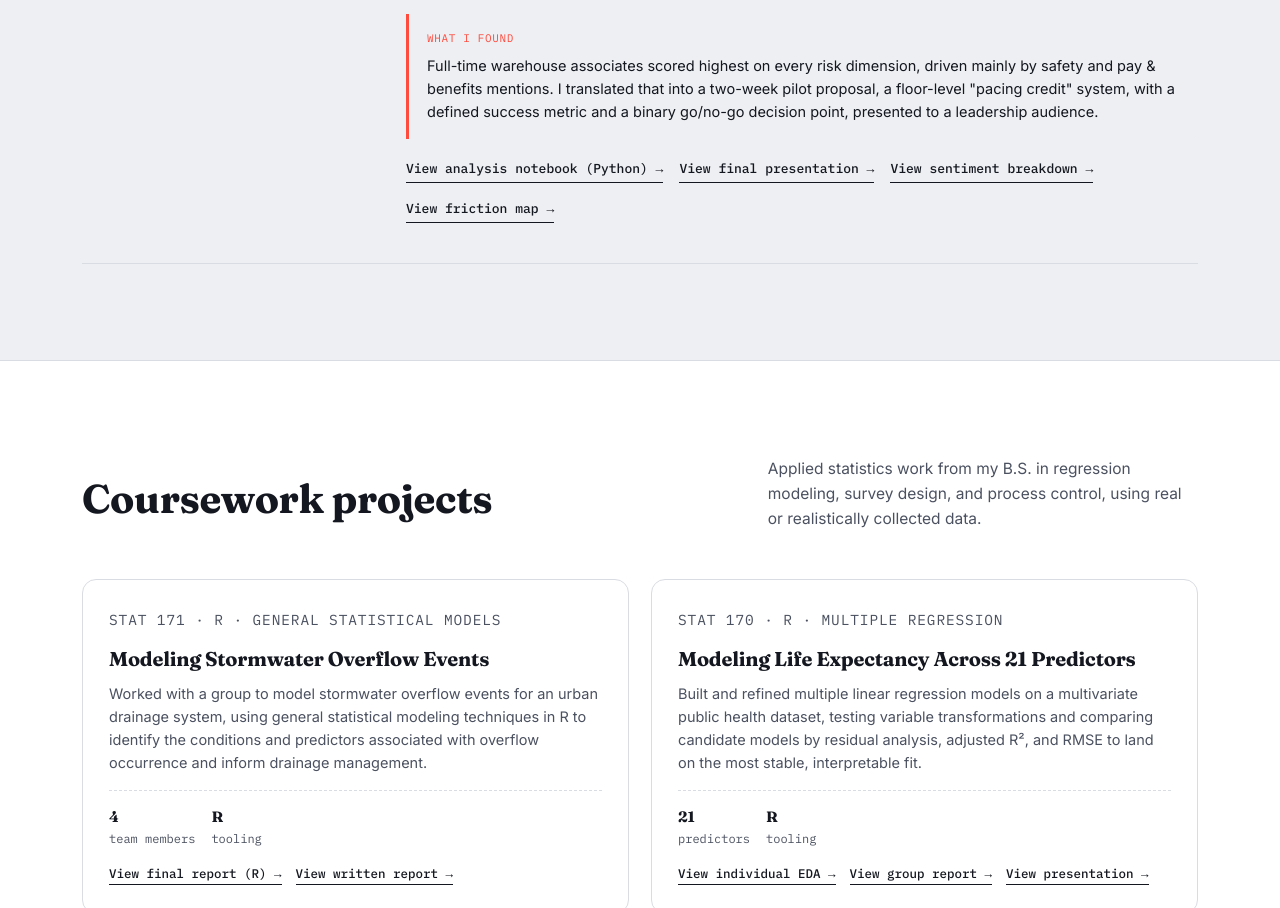
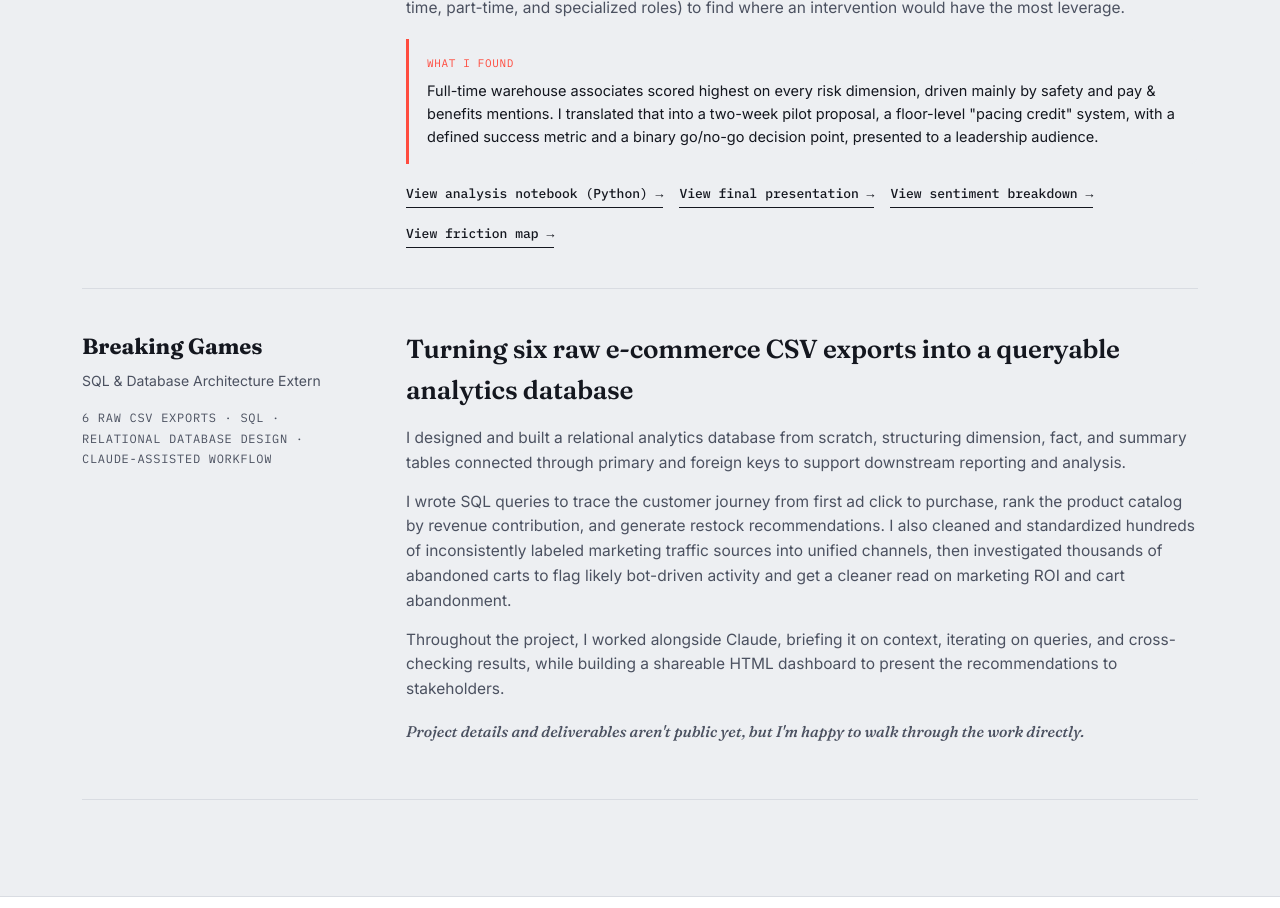
Before and after one commit to 0p3ny0urr1c3/2026-portfolio, a plain HTML site: page index.html in a window 1280 px wide. Shown: the part 2925-3833 px from the top of the page. Drawn offline with Linux system fonts and the light colour scheme.

Commit message:
Update index.html

```diff
--- a/index.html
+++ b/index.html
@@ -230,6 +230,10 @@
     display:inline-flex;align-items:center;gap:6px;
   }
   .story-links a:hover{color:var(--signal);border-color:var(--signal);}
+  .story-note{
+    margin-top:18px;font-family:'Fraunces',serif;font-style:italic;
+    color:var(--ink-soft);font-size:15px;
+  }
 
   /* ===== PROJECTS GRID ===== */
   .proj-grid{display:grid;grid-template-columns:repeat(2,1fr);gap:22px;}
@@ -338,8 +342,8 @@
     </div>
     <div class="about-body">
       <p>I graduated from UC Riverside in <strong>June 2026 with a B.S. in Statistics and a minor in Information Systems</strong>, a combination that means I'm equally comfortable in the math behind a model and the systems that data actually lives in.</p>
-      <p>What draws me to data analytics is the moment a pile of disconnected numbers resolves into a clear story, a connection nobody had drawn yet, a pattern that explains why a system is underperforming, a variable a client hadn't thought to check. I'm not attached to a single industry. I've worked in healthcare policy and workforce sentiment so far, and I'm simply drawn to the room where data gets to solve something real.</p>
-      <p>Across two data analytics externships and a run of applied statistics coursework, I've used <strong>Python, R, SQL, Excel, and Power BI</strong> to move from raw records to a model to a dashboard a non-technical stakeholder can actually use, and I document my methods along the way so the work can be audited or reproduced.</p>
+      <p>What draws me to data analytics is the moment a pile of disconnected numbers resolves into a clear story, a connection nobody had drawn yet, a pattern that explains why a system is underperforming, a variable a client hadn't thought to check. I'm not attached to a single industry. I've worked in healthcare policy, workforce sentiment, and e-commerce so far, and I'm simply drawn to the room where data gets to solve something real.</p>
+      <p>Across three data analytics externships and a run of applied statistics coursework, I've used <strong>Python, R, SQL, Excel, and Power BI</strong> to move from raw records to a model to a dashboard a non-technical stakeholder can actually use, and I document my methods along the way so the work can be audited or reproduced.</p>
       <p style="margin-top:24px;">Off the clock, the same instinct shows up in smaller ways. I track my own listening habits closely enough to treat Spotify Wrapped like an annual audit, and I collect <strong>perfume</strong> with an eye for how individual notes interact over time. Different subject, same instinct, collect the data, look for the pattern, and see what holds up.</p>
       <p style="margin-top:16px;">I'm currently looking for a full-time <strong>Data Analyst</strong> role, open to any industry, as long as I get to work with data.</p>
       <div class="chip-row">
@@ -355,7 +359,7 @@
   <div class="wrap">
     <div class="section-head">
       <h2>Externship work</h2>
-      <p>Two data analytics externships, one in health policy and one in workforce sentiment, each ending in a real deliverable for a stakeholder audience.</p>
+      <p>Three data analytics externships, spanning health policy, workforce sentiment, and e-commerce database architecture, each ending in a real deliverable for a stakeholder audience.</p>
     </div>
 
     <div class="story reveal">
@@ -399,6 +403,21 @@
           <a href="https://drive.google.com/file/d/1TPxEGAMzdza54hODwQlMrL5Ttgu70RuT/view?usp=drivesdk" target="_blank" rel="noopener">View sentiment breakdown →</a>
           <a href="https://drive.google.com/file/d/1Bi3bNR5Py2NASLlXYKU2-CgJD4V6FMyN/view?usp=drivesdk" target="_blank" rel="noopener">View friction map →</a>
         </div>
+      </div>
+    </div>
+
+    <div class="story reveal">
+      <div class="story-meta">
+        <div class="org">Breaking Games</div>
+        <div class="role">SQL & Database Architecture Extern</div>
+        <p class="eyebrow">6 raw CSV exports · SQL · Relational Database Design · Claude-assisted workflow</p>
+      </div>
+      <div class="story-body">
+        <h3 class="story-title">Turning six raw e-commerce CSV exports into a queryable analytics database</h3>
+        <p>I designed and built a relational analytics database from scratch, structuring dimension, fact, and summary tables connected through primary and foreign keys to support downstream reporting and analysis.</p>
+        <p>I wrote SQL queries to trace the customer journey from first ad click to purchase, rank the product catalog by revenue contribution, and generate restock recommendations. I also cleaned and standardized hundreds of inconsistently labeled marketing traffic sources into unified channels, then investigated thousands of abandoned carts to flag likely bot-driven activity and get a cleaner read on marketing ROI and cart abandonment.</p>
+        <p>Throughout the project, I worked alongside Claude, briefing it on context, iterating on queries, and cross-checking results, while building a shareable HTML dashboard to present the recommendations to stakeholders.</p>
+        <p class="story-note">Project details and deliverables aren't public yet, but I'm happy to walk through the work directly.</p>
       </div>
     </div>
 
@@ -559,6 +578,7 @@
     '<span class="k">segment</span>=<span class="v">"full-time"</span> <span class="comment">// highest priority score</span>',
     '<span class="k">survey_n</span>=<span class="v">74</span> <span class="comment">// stratified + post-weighted</span>',
     '<span class="k">model</span>=<span class="v">OLS</span> · <span class="k">adj_R2</span>=<span class="v">0.0024</span> <span class="comment">// flight delay</span>',
+    '<span class="k">csv_exports</span>=<span class="v">6</span> <span class="comment">// normalized into relational DB</span>',
   ];
   const el = document.getElementById('ticker');
   let i = 0;
```
